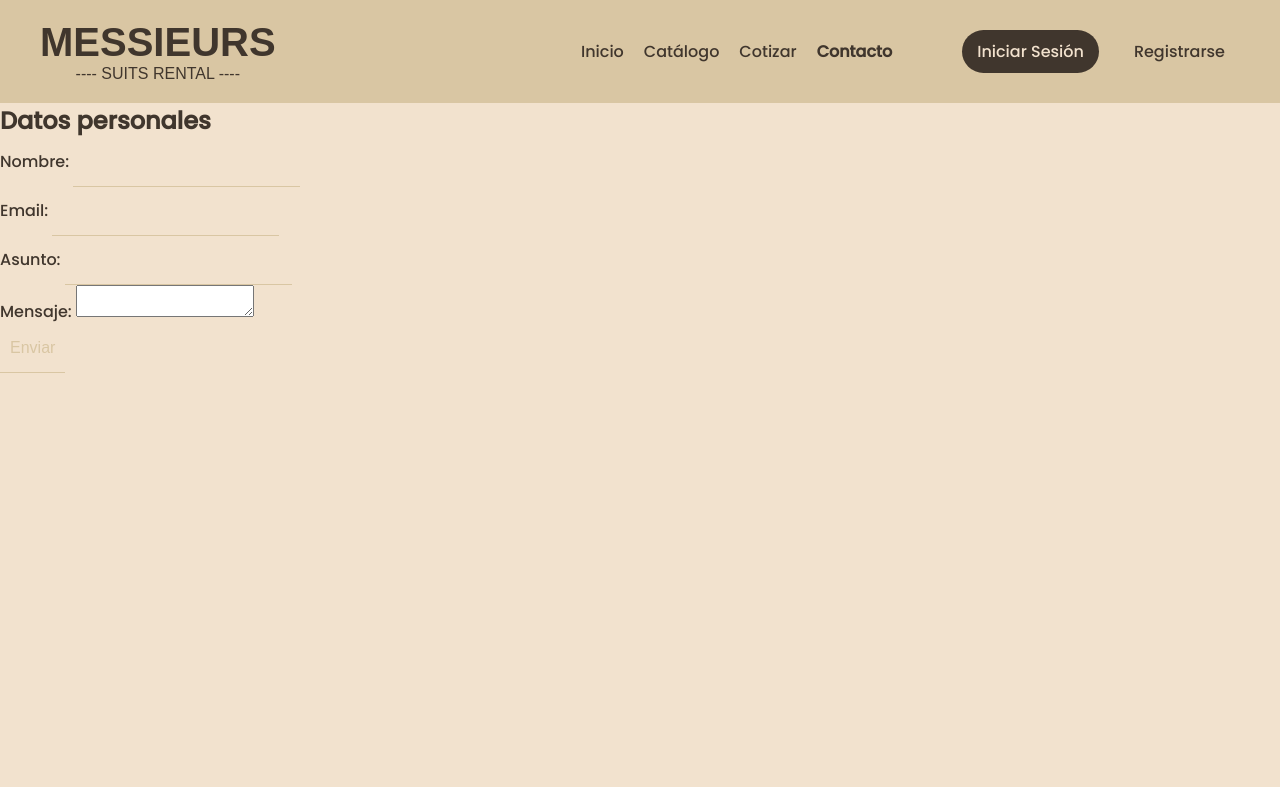
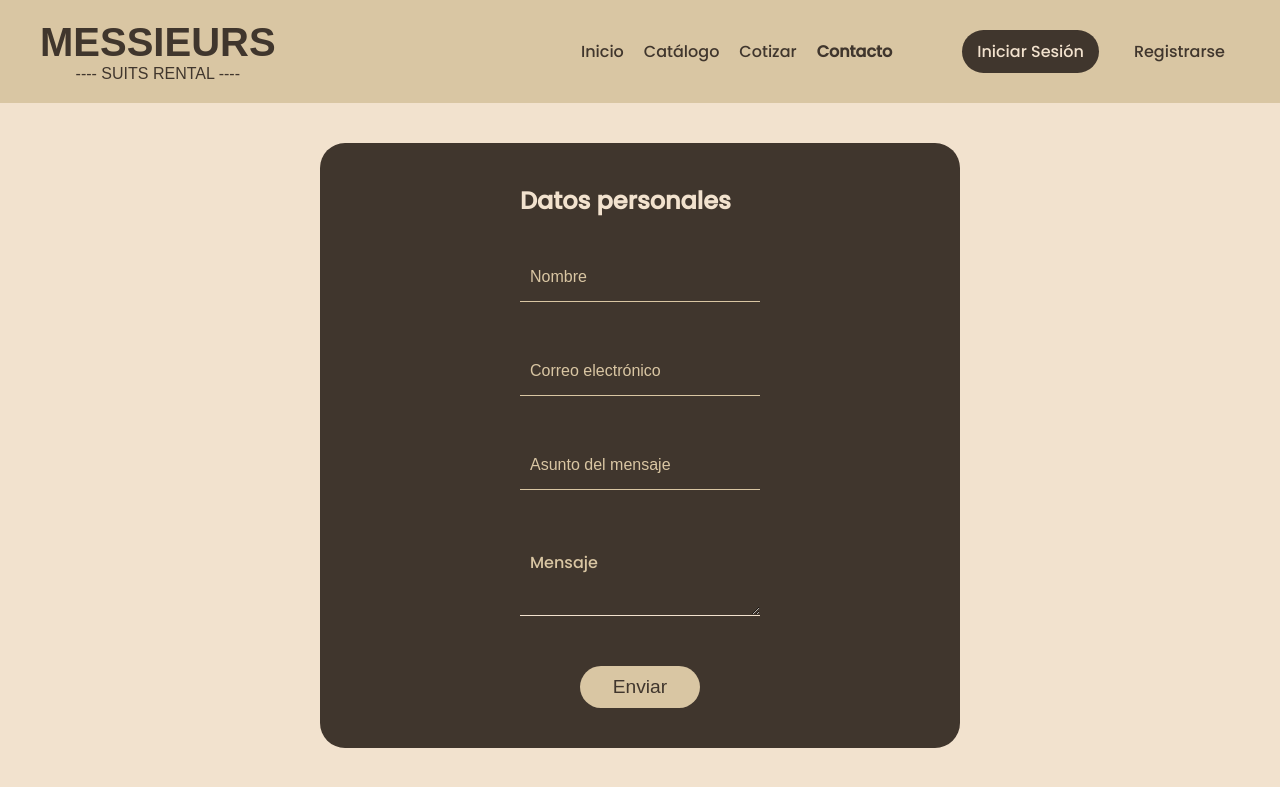
Before and after one commit to JorgeSarricolea/Messieurs-Suits-Rental, a PHP site: page /pages/contact.php in a window 1280 px wide. Shown: the top 787 px of the page. Run offline with PHP 8.4, Linux system fonts and the light colour scheme; some web fonts are replaced.

Commit message:
styles: contact page

```diff
--- a/pages/contact.php
+++ b/pages/contact.php
@@ -10,24 +10,41 @@ include '../includes/header.php';
   <meta name="viewport" content="width=device-width, initial-scale=1.0">
   <!-- Main CSS Files -->
   <link rel="stylesheet" href="../styles/main.css">
-  <link rel="stylesheet" href="../styles/header.css">
+  <link rel="stylesheet" href="../styles/contact.css">
   <title>Formulario de Contacto</title>
 </head>
 <body>
-
   <form name="contact-form" onsubmit="return validateForm()" action="mailto:jjorgesarricolea18@gmail.com" method="post">
     <h2>Datos personales</h2>
-    Nombre: <input type="text" name="name"><br>
-    Email: <input type="email" name="email"><br>
-    Asunto: <input type="text" name="subject"><br>
-    Mensaje: <textarea name="message"></textarea><br>
+    <div class="input-container">
+      <label for="name">Nombre:</label>
+      <input type="text" name="name" id="name" placeholder="Nombre">
+    </div>
 
-    <input type="submit" value="Enviar">
-  </form>
+    <div class="input-container">
+      <label for="email">Correo electrónico:</label>
+      <input type="email" name="email" id="email" placeholder="Correo electrónico">
+    </div>
 
+    <div class="input-container">
+      <label for="subject">Asunto:</label>
+      <input type="text" name="subject" id="subject" placeholder="Asunto del mensaje">
+    </div>
+
+    <div class="input-container">
+      <label for="message">Mensaje:</label>
+      <textarea name="message" id="message" placeholder="Mensaje"></textarea>
+    </div>
+
+    <!-- Success message -->
     <div id="success-message" style="display:none;">
       <p>¡Formulario enviado correctamente!</p>
     </div>
+
+    <input id="send-btn" type="submit" value="Enviar">
+
+  </form>
+
   <!-- Main JS File -->
   <script src="../js/contact.js"></script>
 </body>
--- /dev/null
+++ b/styles/contact.css
@@ -0,0 +1,70 @@
+/* Form */
+
+form {
+  display: flex;
+  flex-direction: column;
+  background-color: var(--brown);
+  color: var(--lightBeige);
+  padding: 40px 200px;
+  border-radius: 25px;
+  align-content: center;
+  width: 50%;
+  margin: 40px auto;
+}
+
+.input-container {
+  margin: 10px 0 10px 0;
+  display: flex;
+  flex-direction: column;
+}
+
+.input-container label {
+  opacity: 0;
+  transition: opacity 0.3s ease;
+}
+
+.input-container:focus-within label {
+  opacity: 1;
+}
+
+input::placeholder,
+textarea::placeholder {
+  color: var(--beige);
+}
+
+input:focus::placeholder,
+textarea:focus::placeholder {
+  color: transparent;
+}
+
+textarea {
+  background-color: transparent;
+  border: none;
+  border-bottom: 1px solid var(--lightBeige);
+  color: var(--lightBeige);
+  padding-left: 10px;
+  font-family: "Poppins", sans-serif;
+  font-size: 16px;
+}
+
+#send-btn {
+  background-color: var(--beige);
+  color: var(--brown);
+  font-size: larger;
+  border: none;
+  padding: 10px 15px;
+  border-radius: 25px;
+  cursor: pointer;
+  transition: 0.3s ease-in-out;
+  margin: 40px auto 0;
+  width: 50%;
+}
+
+#send-btn:hover {
+  background-color: var(--lightBeige);
+}
+
+#success-message {
+  margin-top: 20px;
+  color: var(--lightBeige);
+}
--- a/styles/main.css
+++ b/styles/main.css
@@ -41,7 +41,8 @@ button:hover {
 
 /* Inputs */
 
-input {
+input,
+textarea {
   background-color: transparent;
   border: none;
   border-bottom: 1px solid var(--beige);
@@ -51,11 +52,13 @@ input {
   outline: none;
 }
 
-input:focus {
+input:focus,
+textarea:focus {
   border-bottom: 2.5px solid var(--beige);
 }
 
 /* Remove browser styles in inputs */
+
 input:-webkit-autofill,
 input:-webkit-autofill:hover,
 input:-webkit-autofill:focus,
@@ -63,3 +66,11 @@ input:-webkit-autofill:active {
   transition: background-color 5000s ease-in-out 0s;
   -webkit-text-fill-color: var(--beige) !important;
 }
+
+textarea:-webkit-autofill,
+textarea:-webkit-autofill:hover,
+textarea:-webkit-autofill:focus,
+textarea:-webkit-autofill:active {
+  transition: background-color 5000s ease-in-out 0s;
+  -webkit-text-fill-color: var(--beige) !important;
+}
```
Lines whose indentation alone changed are shown as unchanged.
